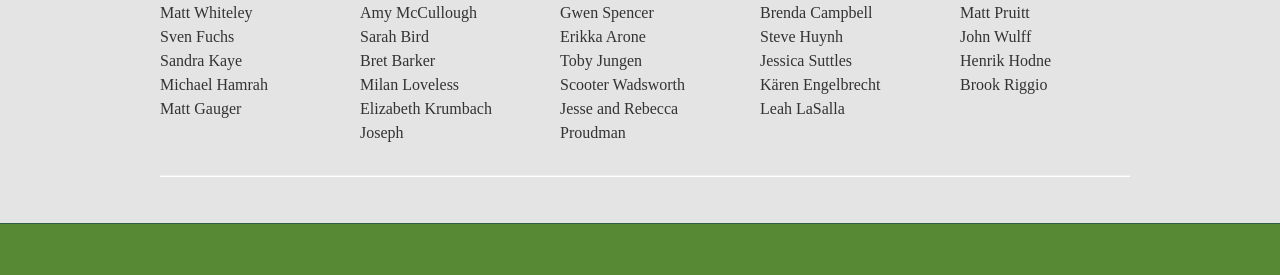
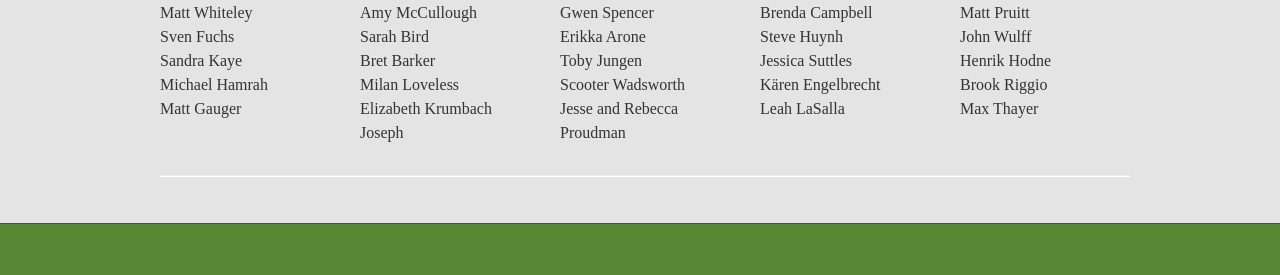
Before and after one commit to Ada-Developers-Academy/adadevelopersacademy.org, a Jekyll site: the page built from community/index.html, in a window 1280 px wide and 900 px high, scrolled down 1938 px. Shown: the part 160-435 px from the top of the window. Built offline with Jekyll 4.4.1, drawn with Linux system fonts in a browser that asks for light colours; nearby versions of some CDN libraries.

Commit message:
Add donor.

```diff
--- a/community/index.html
+++ b/community/index.html
@@ -180,6 +180,7 @@ sitemap:
         <div class="span2"> Elizabeth Krumbach Joseph   </div>
         <div class="span2"> Jesse and Rebecca Proudman  </div>
         <div class="span2"> Leah LaSalla                </div>
+        <div class="span2"> Max Thayer                  </div>
         <div class="span10"><hr/></div>
       </div>
     </div>
```
